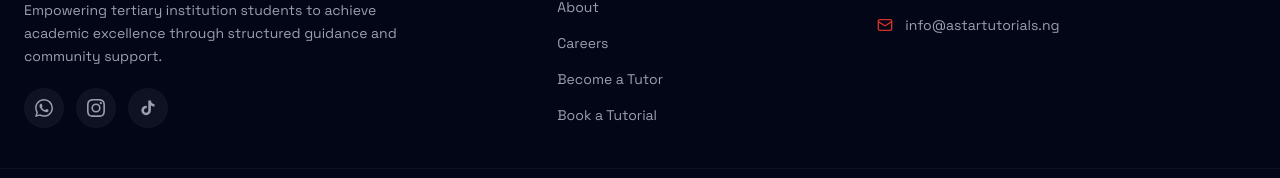
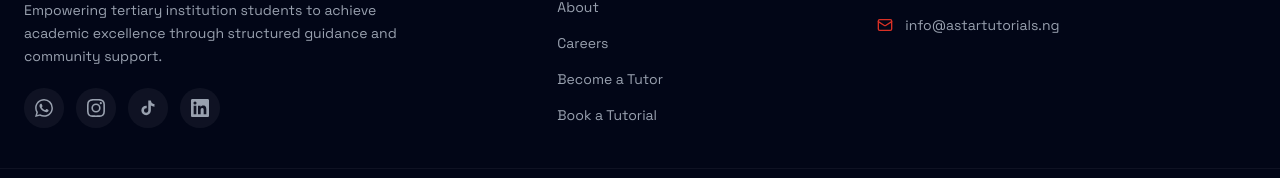
Before and after one commit to astartutorials/astutorials-v1, a Next.js app: page / in a window 1280 px wide. Shown: the part 4479-4657 px from the top of the page. Built offline with nearby package versions, Linux system fonts and the light colour scheme.

Commit message:
feat: Add LinkedIn to footer social links

```diff
--- a/components/shared/Footer.tsx
+++ b/components/shared/Footer.tsx
@@ -35,10 +35,19 @@
   );
 }
 
+function LinkedInIcon() {
+  return (
+    <svg viewBox="0 0 24 24" fill="currentColor" className="w-[18px] h-[18px]">
+      <path d="M20.447 20.452h-3.554v-5.569c0-1.328-.027-3.037-1.852-3.037-1.853 0-2.136 1.445-2.136 2.939v5.667H9.351V9h3.414v1.561h.046c.477-.9 1.637-1.85 3.37-1.85 3.601 0 4.267 2.37 4.267 5.455v6.286zM5.337 7.433a2.062 2.062 0 01-2.063-2.065 2.064 2.064 0 112.063 2.065zm1.782 13.019H3.555V9h3.564v11.452zM22.225 0H1.771C.792 0 0 .774 0 1.729v20.542C0 23.227.792 24 1.771 24h20.451C23.2 24 24 23.227 24 22.271V1.729C24 .774 23.2 0 22.222 0h.003z" />
+    </svg>
+  );
+}
+
 const socials = [
   { Icon: WhatsAppIcon, href: "https://whatsapp.com/channel/0029VavS6E5EwEjtZ3eM4t2R", label: "WhatsApp" },
   { Icon: InstagramIcon, href: "https://instagram.com/astartutorialshq", label: "Instagram" },
   { Icon: TikTokIcon, href: "https://tiktok.com/@astartutorialshq", label: "TikTok" },
+  { Icon: LinkedInIcon, href: "https://linkedin.com/company/astartutorials", label: "LinkedIn" },
 ];
 
 export default function Footer() {
```
